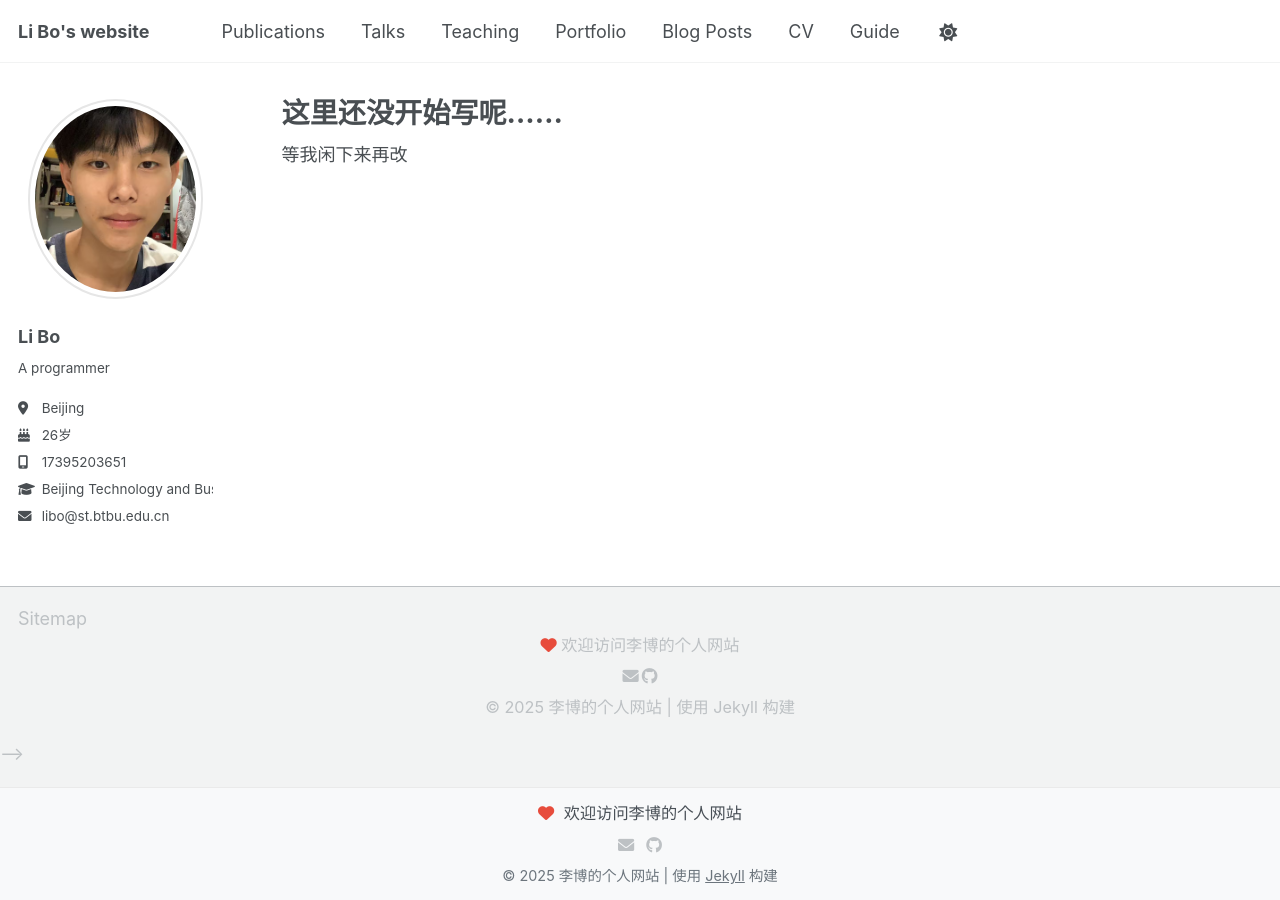
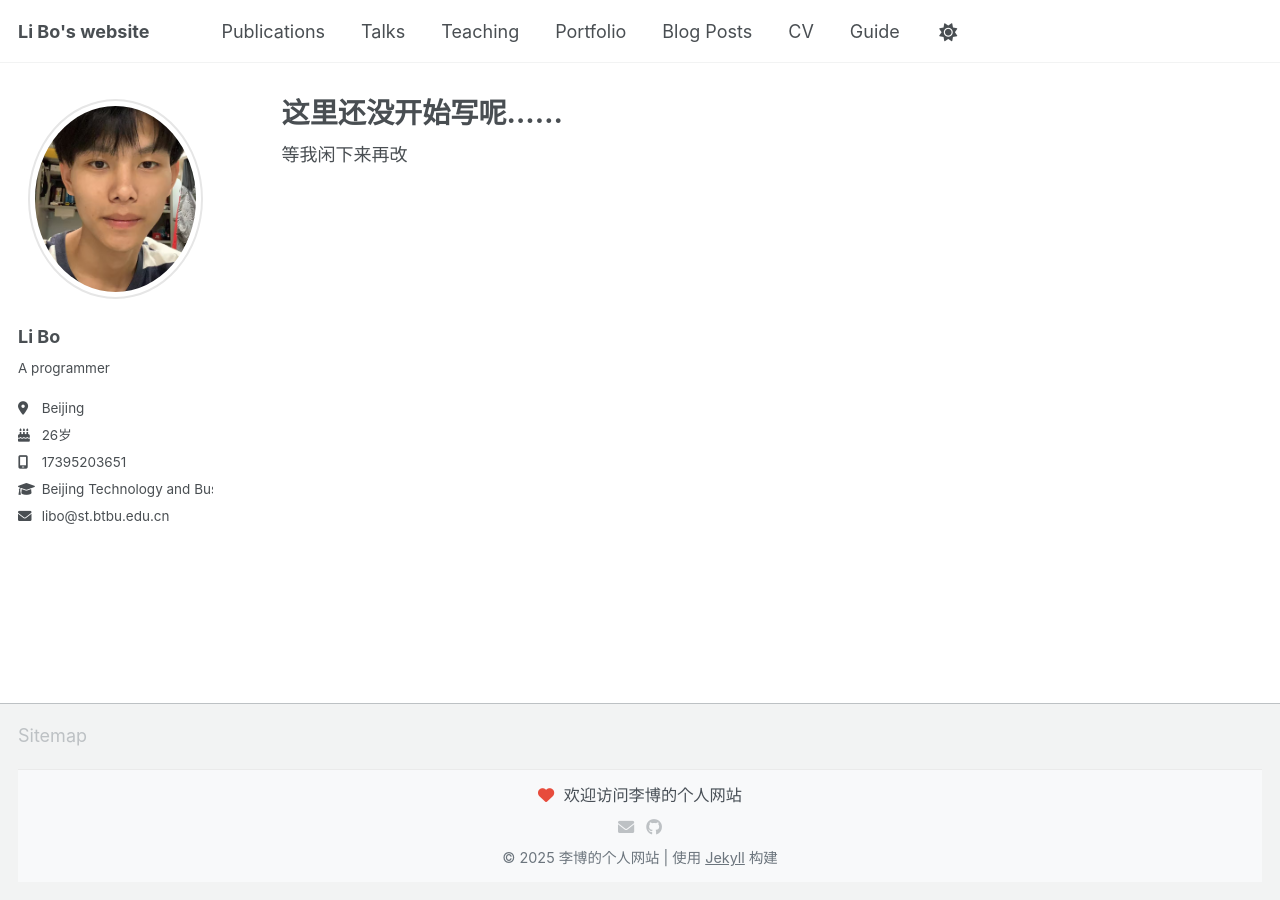
Before and after one commit to libo1999912/libo1999912.github.io, a Jekyll site: the page built from _pages/about.md, in a window 1280 px wide. Built offline with Jekyll 4.4.1, drawn with Linux system fonts in a browser that asks for light colours; a script that is not in the unit is left out.

Commit message:
Update footer.html

```diff
--- a/_includes/footer.html
+++ b/_includes/footer.html
@@ -1,26 +1,3 @@
-<!-- <footer class="simple-footer" style="padding: 2px 0;"> <!-- 减少上下padding -->
-    <div class="footer-content" style="text-align: center; display: flex; flex-direction: column; align-items: center; padding: 0;">
-        <div class="welcome-message" style="font-size: 0.9rem; margin: 1px 0;">
-            <i class="fas fa-heart" style="color: #e74c3c;"></i> 欢迎访问{{ site.name | default: site.title }}的个人网站
-        </div>
-        <div class="social-links" style="display: flex; justify-content: center; gap: 3px; margin: 3px 0;">
-            {% if site.author.email %}
-                <a href="mailto:{{ site.author.email }}"><i class="fas fa-envelope" style="font-size: 0.9rem;"></i></a>
-            {% endif %}
-            {% if site.author.github %}
-                <a href="http://github.com/{{ site.author.github }}"><i class="fab fa-github" style="font-size: 0.9rem;"></i></a>
-            {% endif %}
-            {% if site.author.linkedin %}
-                <a href="https://linkedin.com/in/{{ site.author.linkedin }}"><i class="fab fa-linkedin-in" style="font-size: 0.9rem;"></i></a>
-            {% endif %}
-        </div>
-        <div class="copyright" style="font-size: 0.9rem; margin: 3px 0;">
-            &copy; {{ site.time | date: '%Y' }} {{ site.name | default: site.title }}的个人网站 | 使用 <a href="http://jekyllrb.com" rel="nofollow">Jekyll</a> 构建
-        </div>
-    </div>
-</footer> -->
-
-
 {% include base_path %}
 
 <footer class="site-footer" style="padding: 8px 0; background-color: #f8f9fa; border-top: 1px solid #eaeaea; margin-top: 20px;">
```
